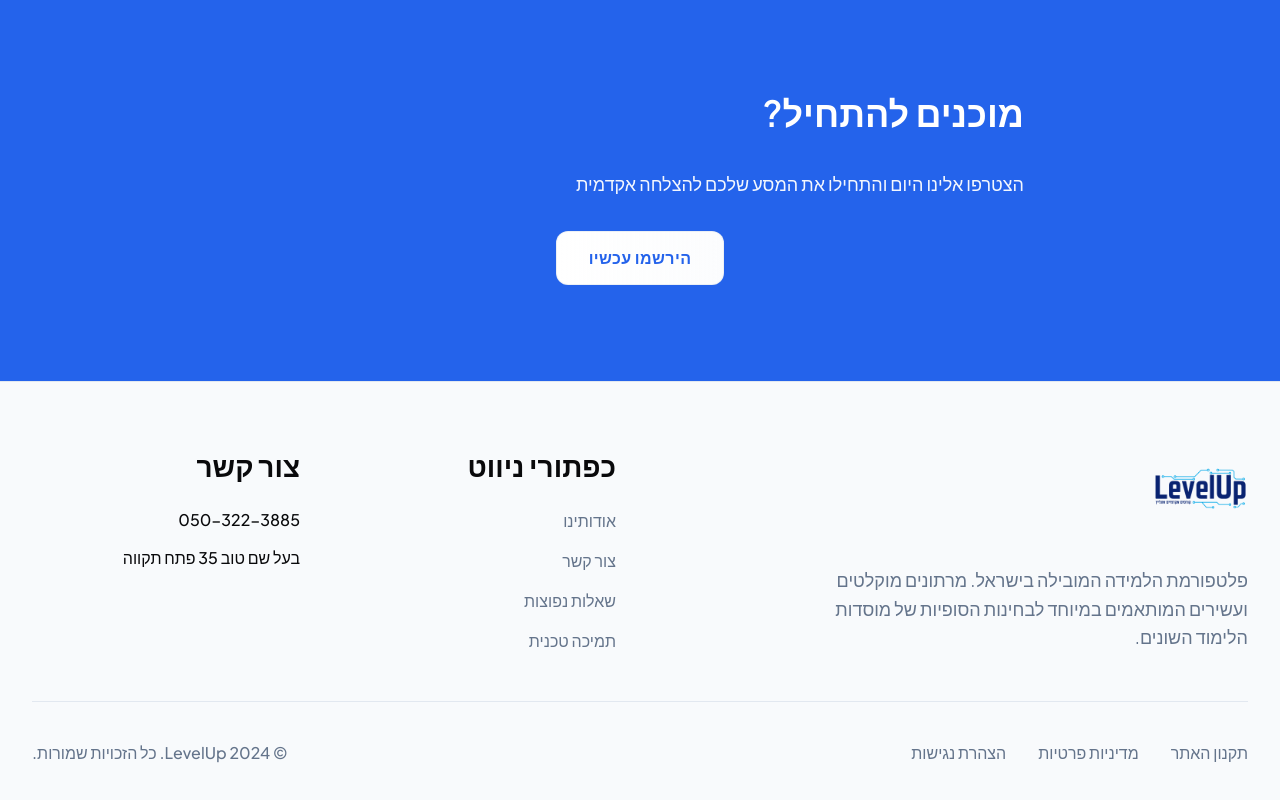
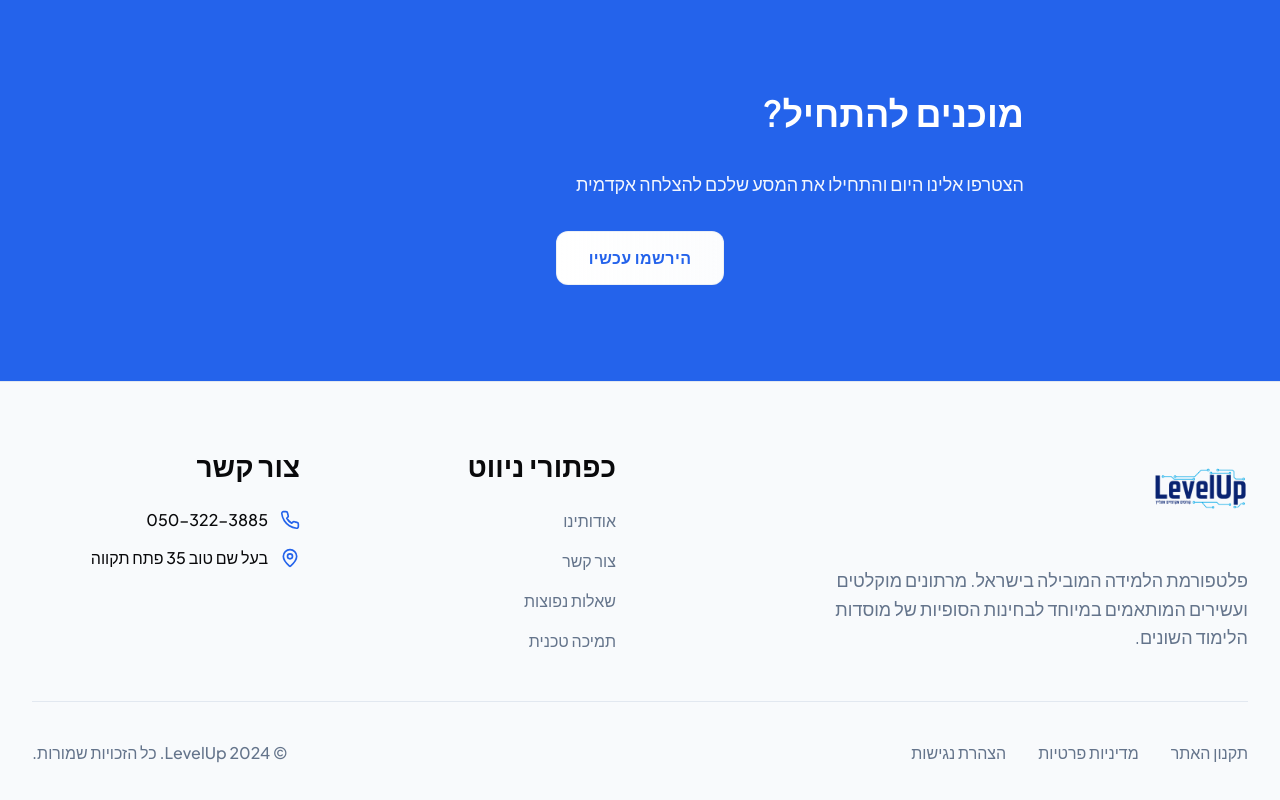
Before and after one commit to ZyrticX/level-up, a React (Vite) app: page / in a window 1280 px wide. Shown: the part 2347-3147 px from the top of the page. Built offline with nearby package versions, Linux system fonts and the light colour scheme; the HTML template or start-up script is replaced by a standard one.

Commit message:
Update contact info with icons

```diff
--- a/src/pages/Index.tsx
+++ b/src/pages/Index.tsx
@@ -1,6 +1,6 @@
 import { useState } from 'react';
 import { Link } from 'react-router-dom';
-import { GraduationCap, BookOpen, Users, Award, ArrowLeft, Star, CheckCircle, FileText, Clock, Download, Shield, Building, Wrench } from 'lucide-react';
+import { GraduationCap, BookOpen, Users, Award, ArrowLeft, Star, CheckCircle, FileText, Clock, Download, Shield, Building, Wrench, Phone, MapPin } from 'lucide-react';
 import levelupLogo from '@/assets/levelup-logo-new-transparent.png';
 const Index = () => {
   return <main className="min-h-screen bg-background font-sans" dir="rtl" role="main">
@@ -224,8 +224,14 @@ const Index = () => {
             <div className="text-center md:text-right">
               <h3 className="text-h3 text-foreground mb-4 md:mb-6 text-right">צור קשר</h3>
               <div className="space-y-3 md:space-y-4">
-                <div className="text-nav text-foreground">050-322-3885</div>
-                <div className="text-nav text-foreground">בעל שם טוב 35 פתח תקווה</div>
+                <div className="flex items-center justify-start gap-3 text-nav text-foreground">
+                  <Phone className="w-5 h-5 text-primary" />
+                  <span>050-322-3885</span>
+                </div>
+                <div className="flex items-center justify-start gap-3 text-nav text-foreground">
+                  <MapPin className="w-5 h-5 text-primary" />
+                  <span>בעל שם טוב 35 פתח תקווה</span>
+                </div>
               </div>
             </div>
           </div>
```
